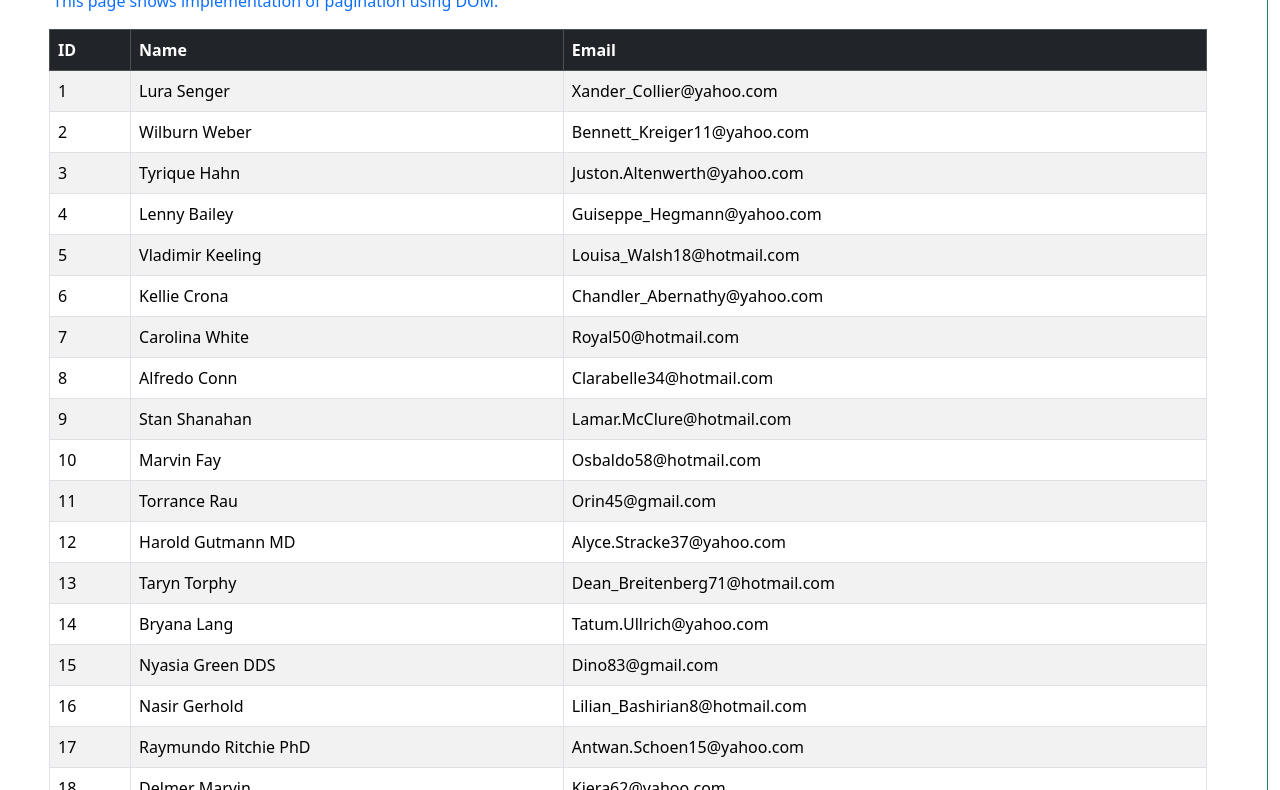
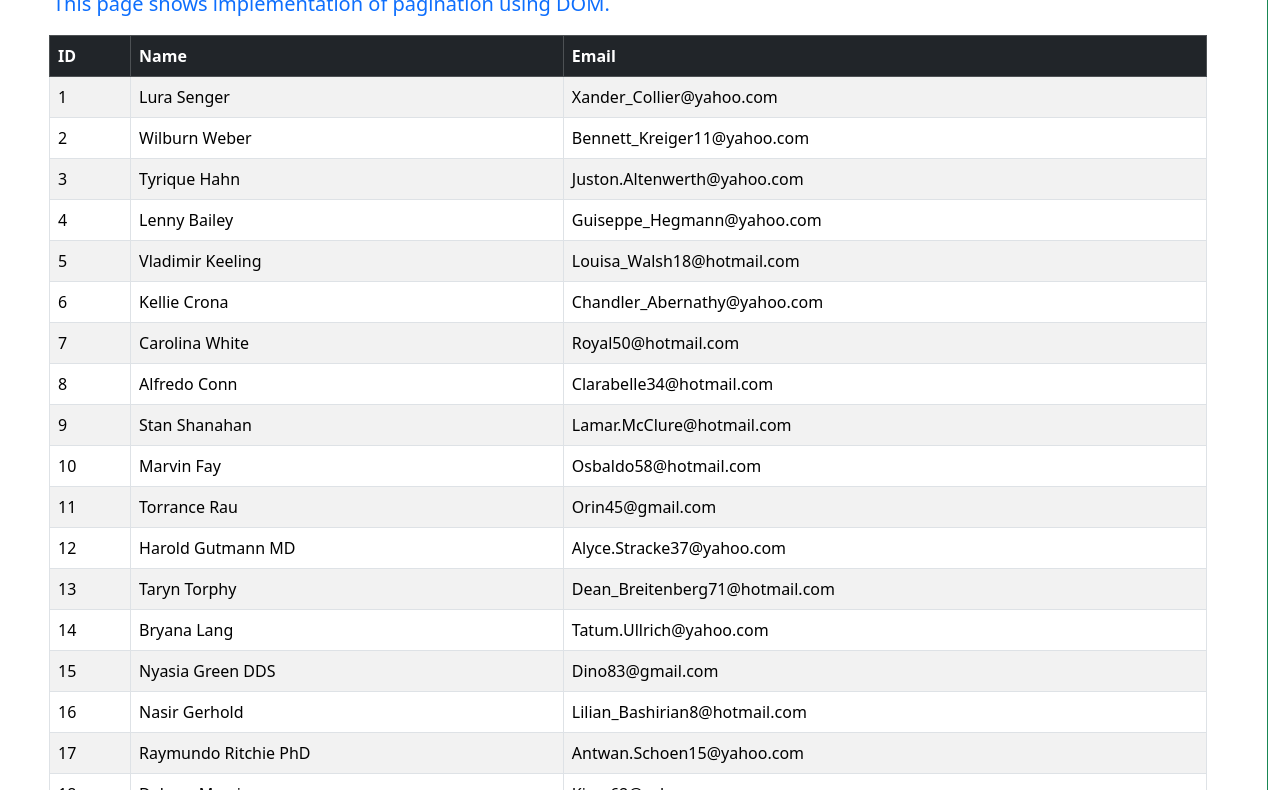
Before and after one commit to DeepikaaAPA/Day14-TaskPagination-FSD57WE-E, a plain HTML site: page index.html in a window 1280 px wide. Shown: the part 116-906 px from the top of the page. Drawn offline with nearby package versions, Linux system fonts and the light colour scheme.

Commit message:
changing the description

```diff
--- a/index.html
+++ b/index.html
@@ -16,7 +16,7 @@
   <body>
     <div class="container-fluid border border-success p-2 p-lg-5 row">
       <h1 id="title">Pagination using DOM</h1>
-      <p id="description" class="px-3 text-primary">
+      <p id="description" class="px-3 text-primary lead">
         This page shows implementation of pagination using DOM.
       </p>
       <div class="table table-responsive">
@@ -33,7 +33,7 @@
         </table>
       </div>
       <div id="buttons" class="d-flex justify-contents-center"></div>
-      <ul id="pageBar" class="p-0  ">
+      <ul id="pageBar" class="p-0">
         <li class="" onclick="firstOnClick()">First</li>
         <li onclick="previousOnClick()">Previous</li>
         <li id="page1" class="selected" onclick="pageNoOnClick('page1')">1</li>
--- a/styles.css
+++ b/styles.css
@@ -24,7 +24,7 @@ ul > li:hover {
 table {
   width: 100%;
 }
-h1{
-  text-transform:uppercase;
+h1 {
+  text-transform: uppercase;
   text-align: center;
 }
```
